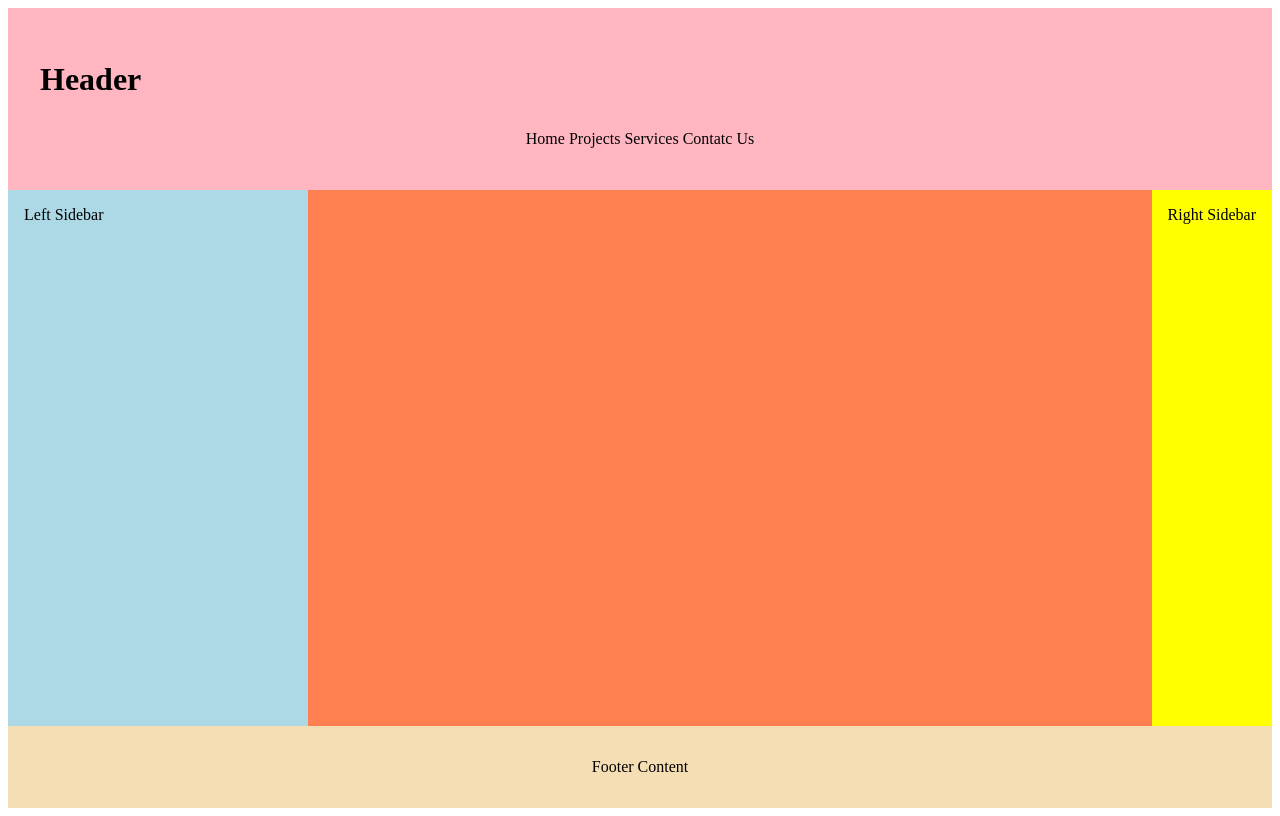
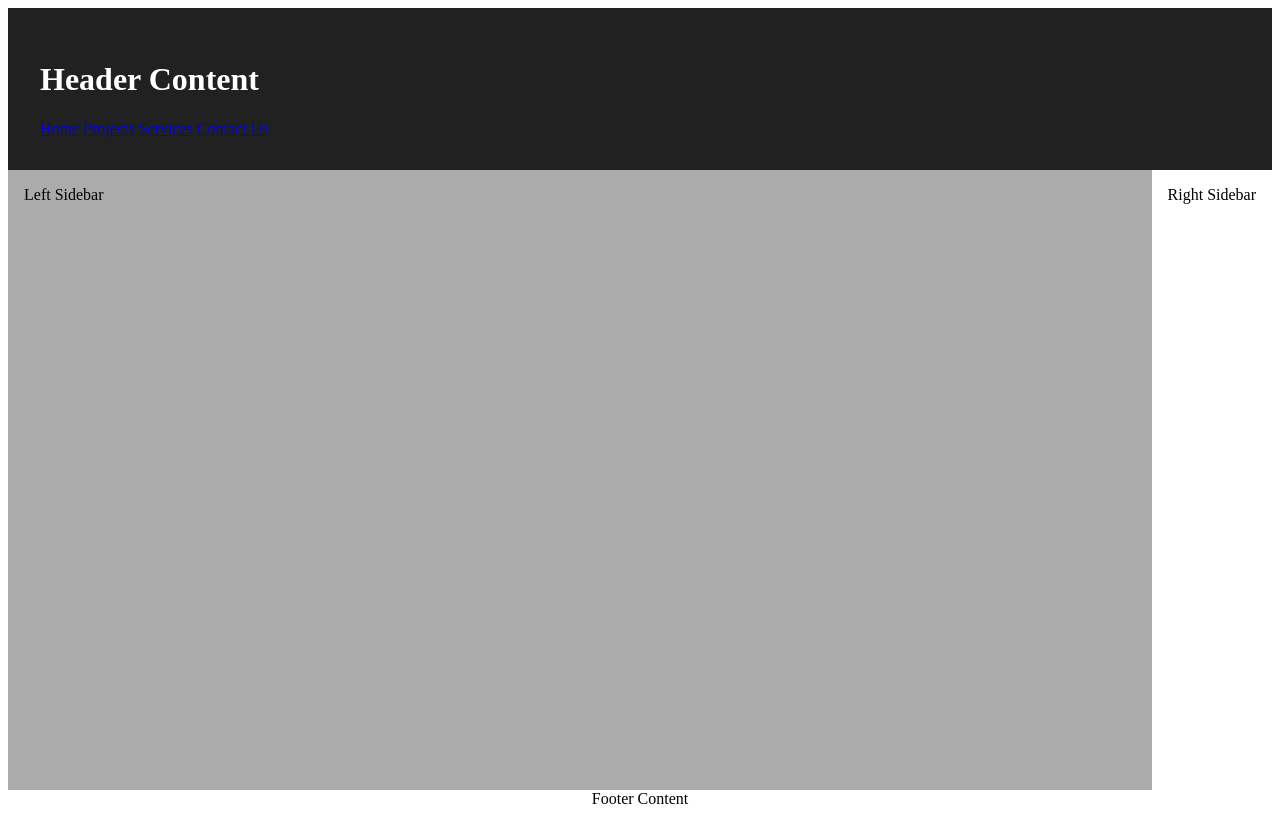
Before and after one commit to NorlandoJunior/wdd131, a plain HTML site: page week01/basic-layout.html in a window 1280 px wide. Drawn offline with Linux system fonts and the light colour scheme.

Commit message:
comimit 1

```diff
--- a/week01/basic-layout.html
+++ b/week01/basic-layout.html
@@ -9,16 +9,13 @@
 
 <body>
     <header>
-        <h1 contenteditable>Header</h1>
-        <nav>
-         Home
-         Projects
-         Services
-         Contatc Us
-        </nav>
+        <h1 contenteditable>Header Content </h1>
+        <a href="#home">Home</a>
+        <a href="#projects">Projects</a>
+        <a href="#services">Services</a>
+        <a href="#contact">Contact Us</a>
+      </header>
 
-
-      </header>
       <div class="left-sidebar" contenteditable>Left Sidebar</div>
       <main contenteditable></main>
       <div class="right-sidebar" contenteditable>Right Sidebar</div>
--- a/week01/styles/layout.css
+++ b/week01/styles/layout.css
@@ -6,28 +6,28 @@ body {
   }
 
   header {
-    background: lightpink;
+    background: rgb(33, 33, 33);
     padding: 2rem;
     grid-column: 1 / 4;
   }
 
   .left-sidebar {
-    background: lightblue;
+    background: rgb(171, 171, 171);
     grid-column: 1 / 2;
   }
 
   main {
-    background: coral;
+    background: rgb(171, 171, 171);
     grid-column: 2 / 3;
   }
 
   .right-sidebar {
-    background: yellow;
+    background: rgb(255, 255, 255);
     grid-column: 3 / 4;
   }
 
   footer {
-    background: wheat;
+    background: rgb(33, 33, 33)
     padding: 2rem;
     text-align: center;
     grid-column: 1 / 4;
@@ -39,9 +39,25 @@ body {
   }
 
   nav {
-    padding: 10px;
     display: flex;
-    justify-content: space-evenly;
-    align-items: left;
+    gap: 10px;
+}
 
+nav a {
+    text-decoration: none;
+    padding: 10px 15px;
+    background-color: #ffffff;
+    color: white;
+    border-radius: 5px;
+    font-weight: bold;
+    transition: background-color 0.3s ease, transform 0.2s ease;
+}
+
+nav a:hover {
+    background-color: #ffffff;
+    transform: scale(1.05);
+}
+
+  h1 {
+    color: white;
   }
```
